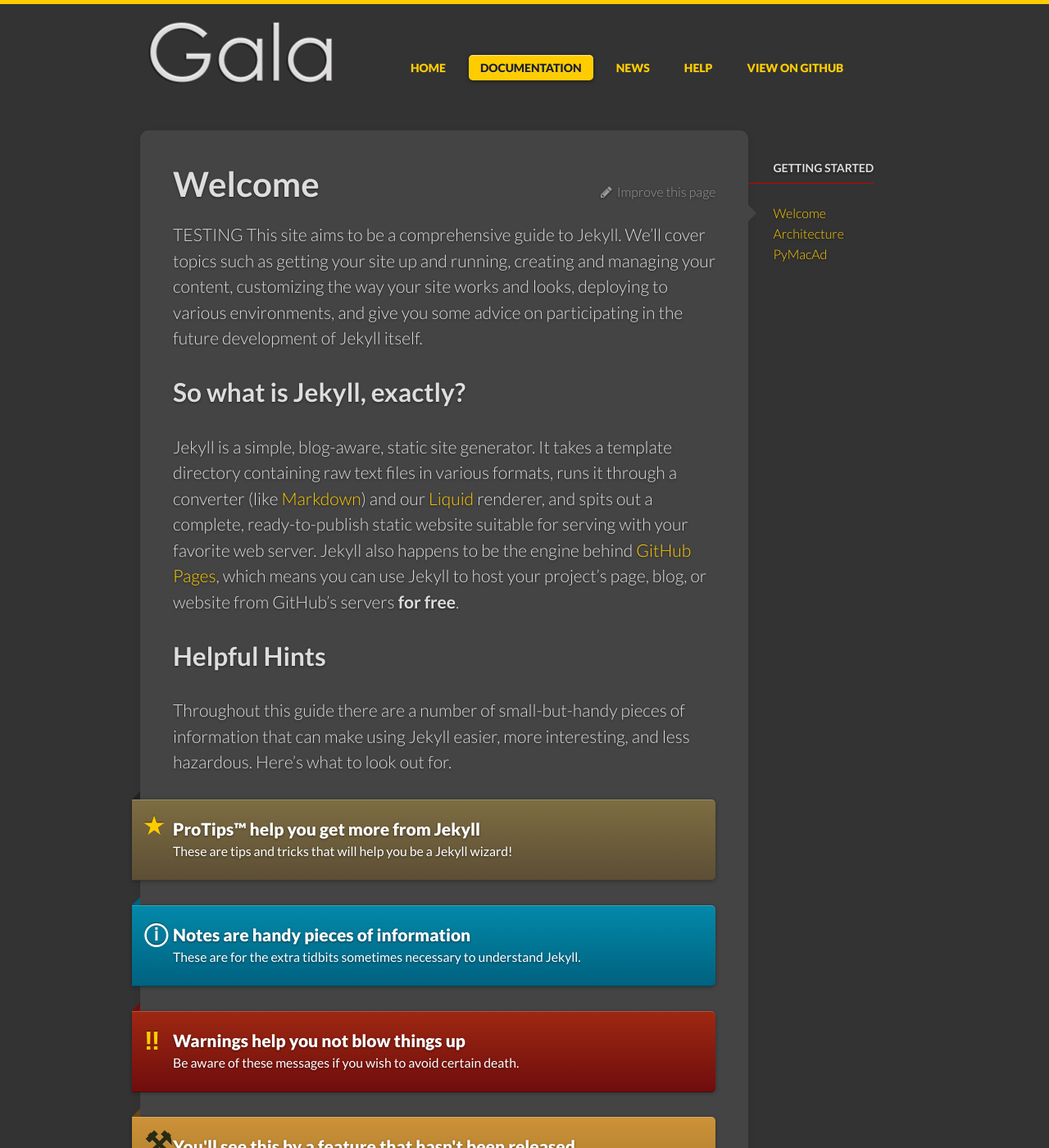
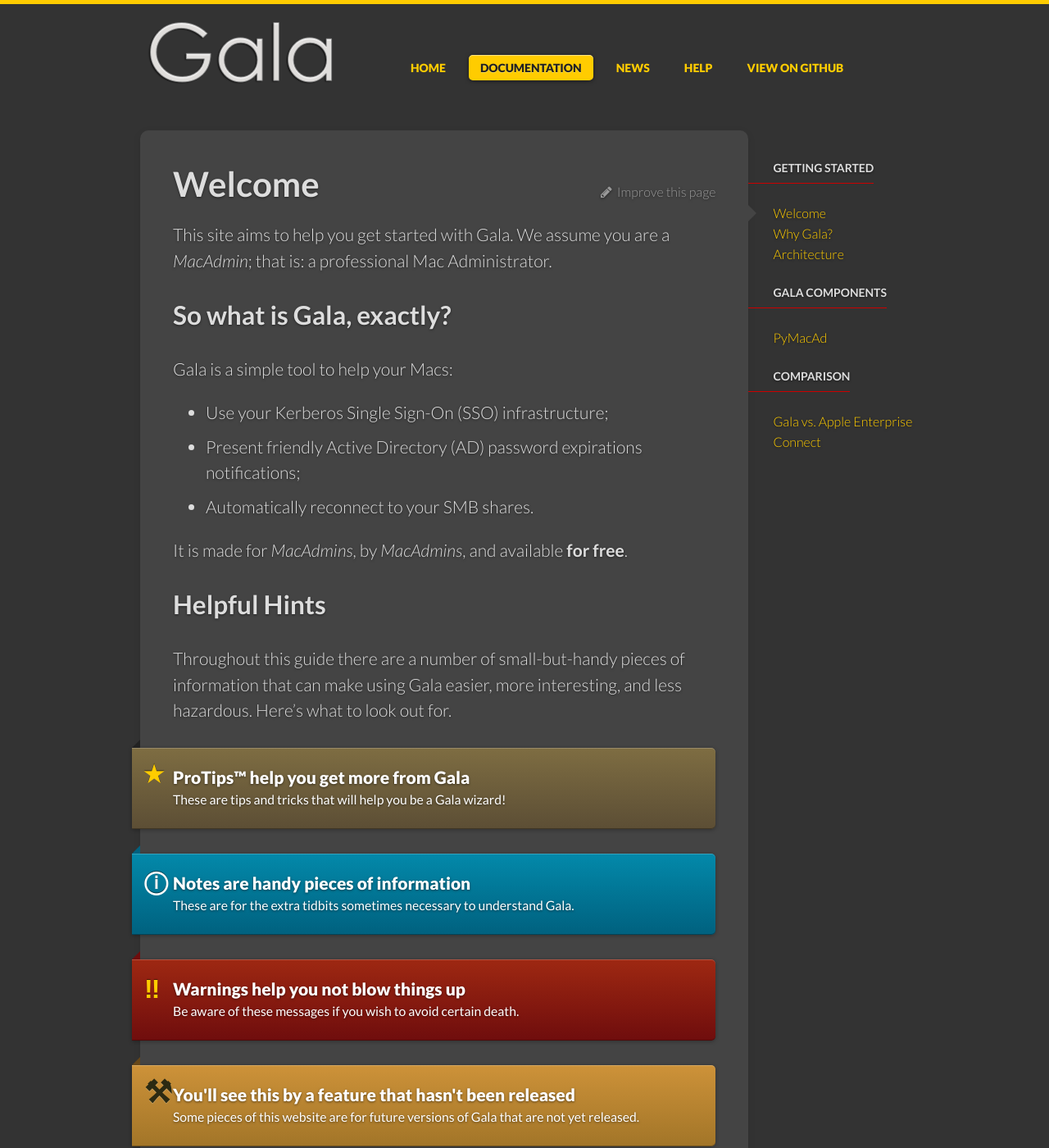
Before and after one commit to Shufflepuck/Gala, a Jekyll site: the page built from _docs/index.md, in a window 1280 px wide and 1400 px high. Shown: the whole window at 82% size. Built offline with Jekyll 4.4.1, drawn with Linux system fonts in a browser that asks for light colours; some of the changed text lies outside the part shown.

Commit message:
docs+index

```diff
--- a/_data/docs.yml
+++ b/_data/docs.yml
@@ -1,5 +1,13 @@
 - title: Getting Started
   docs:
   - home
+  - why-gala
   - architecture
+
+- title: Gala Components
+  docs:
   - pymacad
+
+- title: Comparison
+  docs:
+  - gala-vs-ec
--- a/_docs/index.md
+++ b/_docs/index.md
@@ -4,40 +4,34 @@
 permalink: /docs/home/
 ---
 
-TESTING
-This site aims to be a comprehensive guide to Jekyll. We’ll cover topics such
-as getting your site up and running, creating and managing your content,
-customizing the way your site works and looks, deploying to various
-environments, and give you some advice on participating in the future
-development of Jekyll itself.
+This site aims to help you get started with Gala. We assume you are a *MacAdmin*; that is: a professional Mac Administrator.
 
-## So what is Jekyll, exactly?
+## So what is Gala, exactly?
 
-Jekyll is a simple, blog-aware, static site generator. It takes a template
-directory containing raw text files in various formats, runs it through
-a converter (like [Markdown](http://daringfireball.net/projects/markdown/))
-and our [Liquid](https://github.com/Shopify/liquid/wiki) renderer, and
-spits out a complete, ready-to-publish static website suitable
-for serving with your favorite web server. Jekyll also happens to be the engine
-behind [GitHub Pages](http://pages.github.com), which means you can use Jekyll
-to host your project’s page, blog, or website from GitHub’s servers **for
-free**.
+Gala is a simple tool to help your Macs:
+
+* Use your Kerberos Single Sign-On (SSO) infrastructure;
+* Present friendly Active Directory (AD) password expirations notifications;
+* Automatically reconnect to your SMB shares.
+
+It is made for *MacAdmins*, by *MacAdmins*, and available **for free**.
+
 
 ## Helpful Hints
 
 Throughout this guide there are a number of small-but-handy pieces of
-information that can make using Jekyll easier, more interesting, and less
+information that can make using Gala easier, more interesting, and less
 hazardous. Here’s what to look out for.
 
 <div class="note">
-  <h5>ProTips™ help you get more from Jekyll</h5>
-  <p>These are tips and tricks that will help you be a Jekyll wizard!</p>
+  <h5>ProTips™ help you get more from Gala</h5>
+  <p>These are tips and tricks that will help you be a Gala wizard!</p>
 </div>
 
 <div class="note info">
   <h5>Notes are handy pieces of information</h5>
   <p>These are for the extra tidbits sometimes necessary to understand
-     Jekyll.</p>
+     Gala.</p>
 </div>
 
 <div class="note warning">
@@ -47,7 +41,7 @@
 
 <div class="note unreleased">
   <h5>You'll see this by a feature that hasn't been released</h5>
-  <p>Some pieces of this website are for future versions of Jekyll that
+  <p>Some pieces of this website are for future versions of Gala that
     are not yet released.</p>
 </div>
 
```
